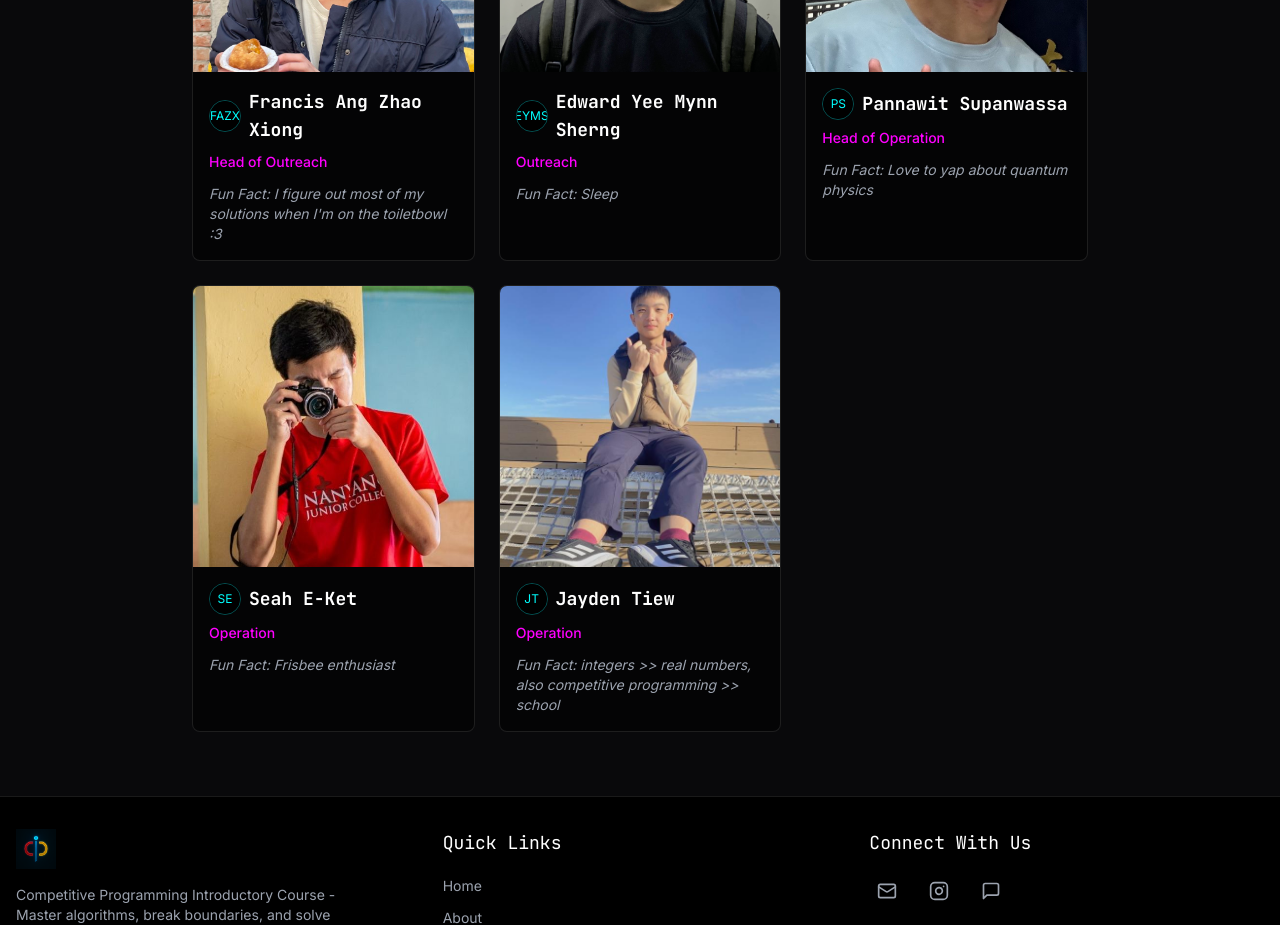
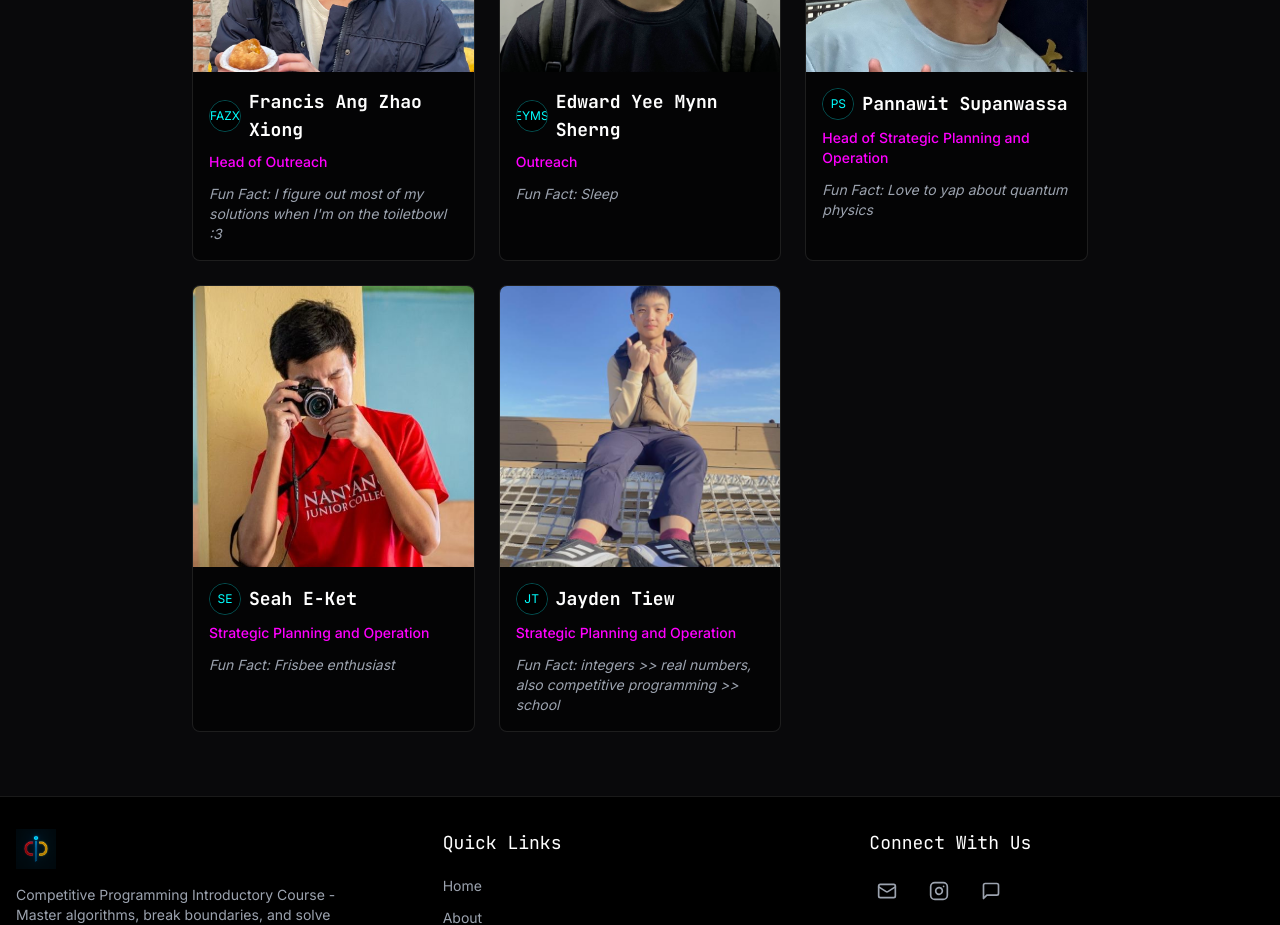
Before and after one commit to Hijackedsoul/cpic, a React (Vite) app: page /our-team in a window 1280 px wide. Shown: the part 1020-1945 px from the top of the page. Built offline with nearby package versions, Linux system fonts and the light colour scheme.

Commit message:
Code edited in Lovable Code Editor
Edited UI in Lovable

```diff
--- a/src/data/teamData.ts
+++ b/src/data/teamData.ts
@@ -49,21 +49,21 @@ export const teamData: TeamData = {
     {
       name: "Pannawit Supanwassa",
       image: "/lovable-uploads/5a40b946-98a1-495a-91ca-e0d0338143f6.png",
-      role: "Head of Operation",
+      role: "Head of Strategic Planning and Operation",
       funFact: "Love to yap about quantum physics",
       imagePosition: "center top"
     },
     {
       name: "Seah E-Ket",
       image: "/lovable-uploads/b32f8ec9-a71c-4589-ba00-756a2348ebf5.png",
-      role: "Operation",
+      role: "Strategic Planning and Operation",
       funFact: "Frisbee enthusiast",
       imagePosition: "center"
     },
     {
       name: "Jayden Tiew",
       image: "/lovable-uploads/45bfd287-2395-417f-8d7c-b52cb0add82e.png",
-      role: "Operation",
+      role: "Strategic Planning and Operation",
       funFact: "integers >> real numbers, also competitive programming >> school",
       imagePosition: "center 40%" // Shifted down
     },
```
